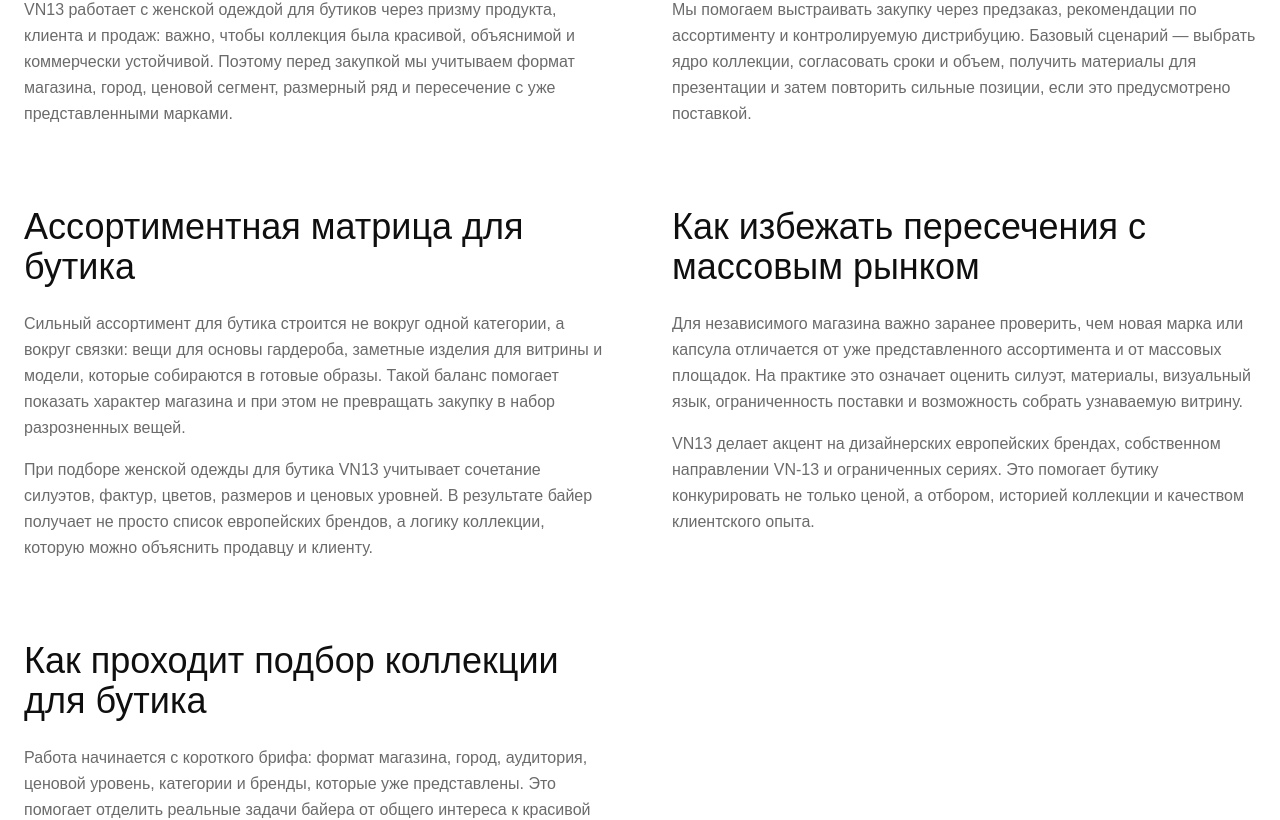
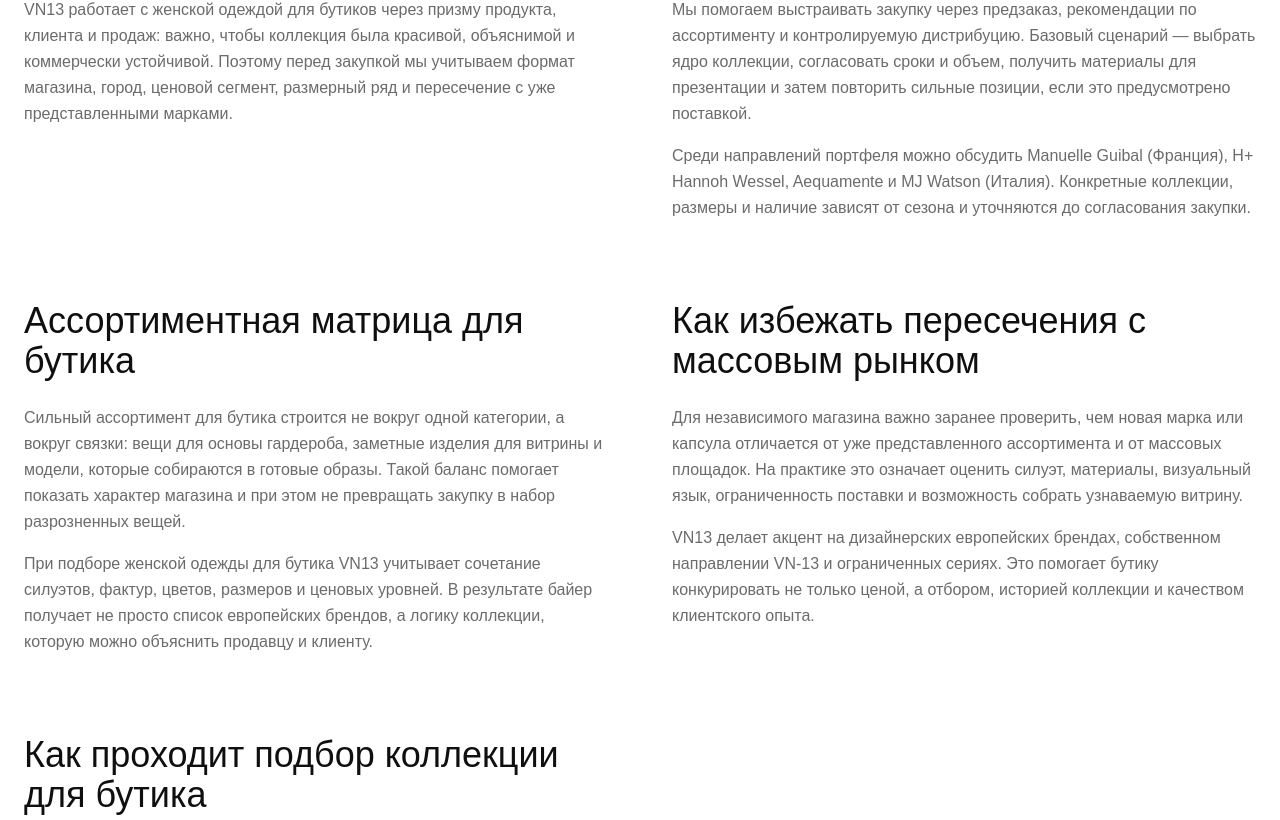
Before and after one commit to coffeeshop13/vn-13, a Next.js app: page /zhenskaya-odezhda-dlya-butikov in a window 1280 px wide. Shown: the part 1113-1933 px from the top of the page. Built offline with nearby package versions, Linux system fonts and the light colour scheme.

Commit message:
Add portfolio proof to boutique page

```diff
--- a/app/zhenskaya-odezhda-dlya-butikov/page.tsx
+++ b/app/zhenskaya-odezhda-dlya-butikov/page.tsx
@@ -30,6 +30,7 @@
           body: [
             'В портфеле VN13 есть европейские дизайнерские бренды и собственное направление VN-13. Это дает бутику более широкий выбор: от готовых марок до ограниченных капсульных коллекций.',
             'Мы помогаем выстраивать закупку через предзаказ, рекомендации по ассортименту и контролируемую дистрибуцию. Базовый сценарий — выбрать ядро коллекции, согласовать сроки и объем, получить материалы для презентации и затем повторить сильные позиции, если это предусмотрено поставкой.',
+            'Среди направлений портфеля можно обсудить Manuelle Guibal (Франция), H+ Hannoh Wessel, Aequamente и MJ Watson (Италия). Конкретные коллекции, размеры и наличие зависят от сезона и уточняются до согласования закупки.',
           ],
         },
         {
@@ -58,7 +59,9 @@
         { href: '/optovaya-zhenskaya-odezhda', label: 'Оптовая женская одежда' },
         { href: '/evropeyskie-brendy-zhenskoy-odezhdy', label: 'Европейские бренды' },
         { href: '/partnerstvo', label: 'Стать партнёром VN13' },
-        { href: '/journal', label: 'Гиды для байеров' },
+        { href: '/brands/manuelle-guibal', label: 'Manuelle Guibal для бутиков' },
+        { href: '/brands/hannoh-wessel', label: 'H+ Hannoh Wessel для закупки' },
+        { href: '/brands/aequamente', label: 'Aequamente в портфеле VN13' },
       ]}
       bulletsTitle="Что важно для бутика"
       bullets={[
```
